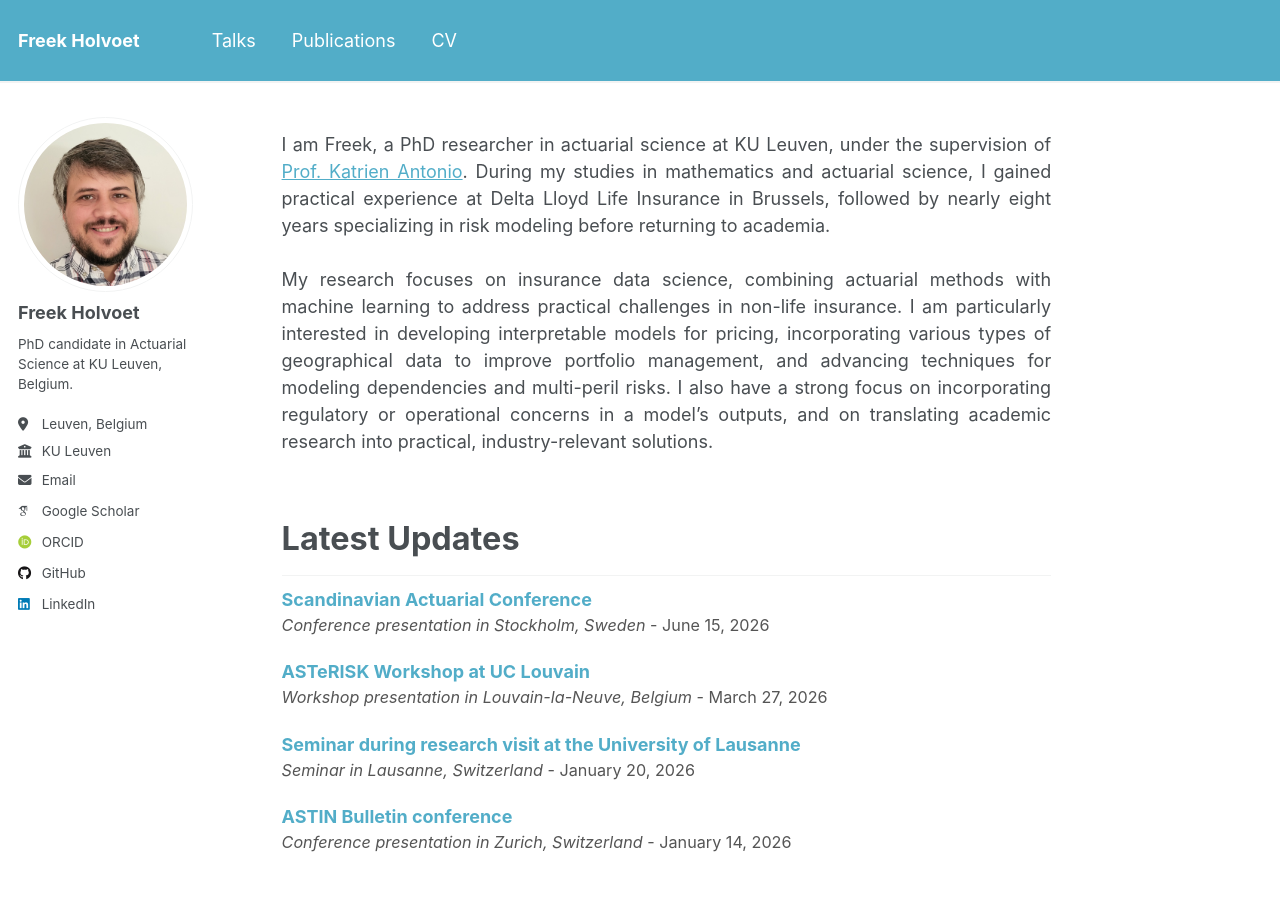
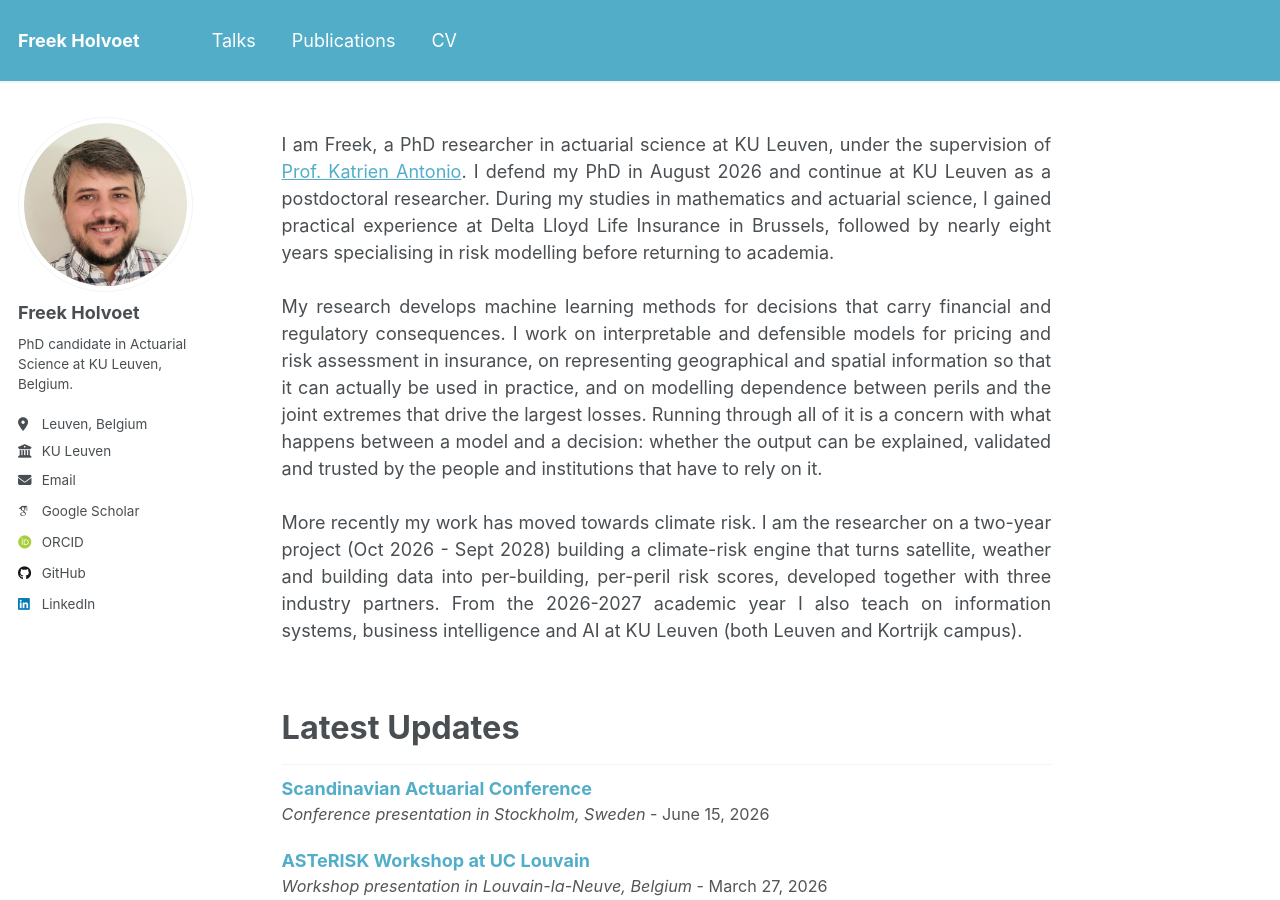
Before and after one commit to freekholvoet/freekholvoet.github.io, a Jekyll site: the page built from _pages/about.md, in a window 1280 px wide and 900 px high. Built offline with Jekyll 4.4.1, drawn with Linux system fonts in a browser that asks for light colours; some web fonts are replaced.

Commit message:
About update

```diff
--- a/_pages/about.md
+++ b/_pages/about.md
@@ -8,11 +8,15 @@ redirect_from:
 ---
 
 <div style="text-align: justify;">
-I am Freek, a PhD researcher in actuarial science at KU Leuven, under the supervision of <a href="https://katrienantonio.github.io" target="_blank">Prof. Katrien Antonio</a>. During my studies in mathematics and actuarial science, I gained practical experience at Delta Lloyd Life Insurance in Brussels, followed by nearly eight years specializing in risk modeling before returning to academia.
+I am Freek, a PhD researcher in actuarial science at KU Leuven, under the supervision of <a href="https://katrienantonio.github.io" target="_blank">Prof. Katrien Antonio</a>. I defend my PhD in August 2026 and continue at KU Leuven as a postdoctoral researcher. During my studies in mathematics and actuarial science, I gained practical experience at Delta Lloyd Life Insurance in Brussels, followed by nearly eight years specialising in risk modelling before returning to academia.
 <br>
 <br>
-My research focuses on insurance data science, combining actuarial methods with machine learning to address practical challenges in non-life insurance. I am particularly interested in developing interpretable models for pricing, incorporating various types of geographical data to improve portfolio management, and advancing techniques for modeling dependencies and multi-peril risks. I also have a strong focus on incorporating regulatory or operational concerns in a model’s outputs, and on translating academic research into practical, industry-relevant solutions.
+My research develops machine learning methods for decisions that carry financial and regulatory consequences. I work on interpretable and defensible models for pricing and risk assessment in insurance, on representing geographical and spatial information so that it can actually be used in practice, and on modelling dependence between perils and the joint extremes that drive the largest losses. Running through all of it is a concern with what happens between a model and a decision: whether the output can be explained, validated and trusted by the people and institutions that have to rely on it.
+<br>
+<br>
+More recently my work has moved towards climate risk. I am the researcher on a two-year project (Oct 2026 - Sept 2028) building a climate-risk engine that turns satellite, weather and building data into per-building, per-peril risk scores, developed together with three industry partners. From the 2026-2027 academic year I also teach on information systems, business intelligence and AI at KU Leuven (both Leuven and Kortrijk campus).
 </div>
+
 
 <!-- Banner -->
 <div class="site-banner">
```
